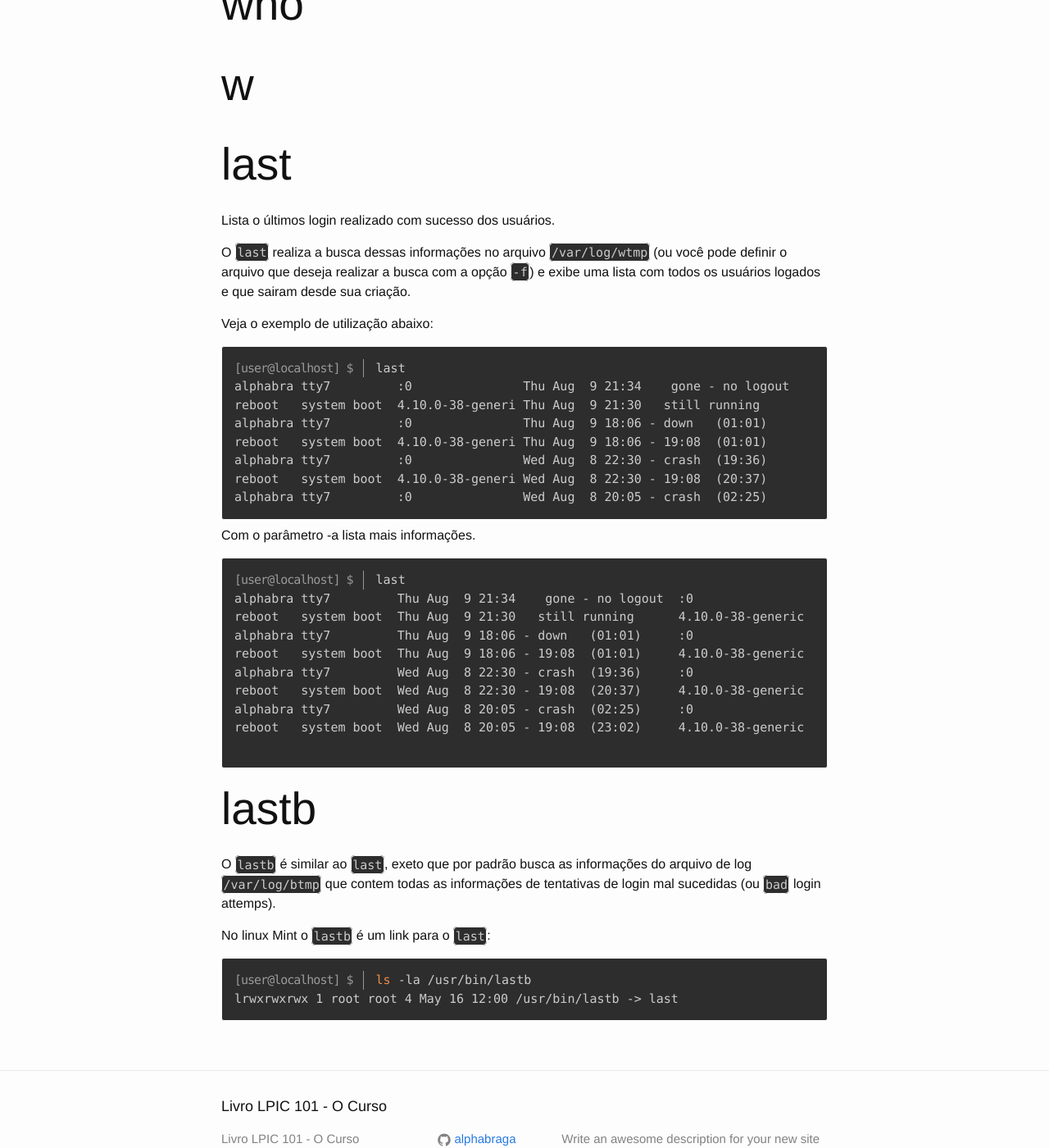
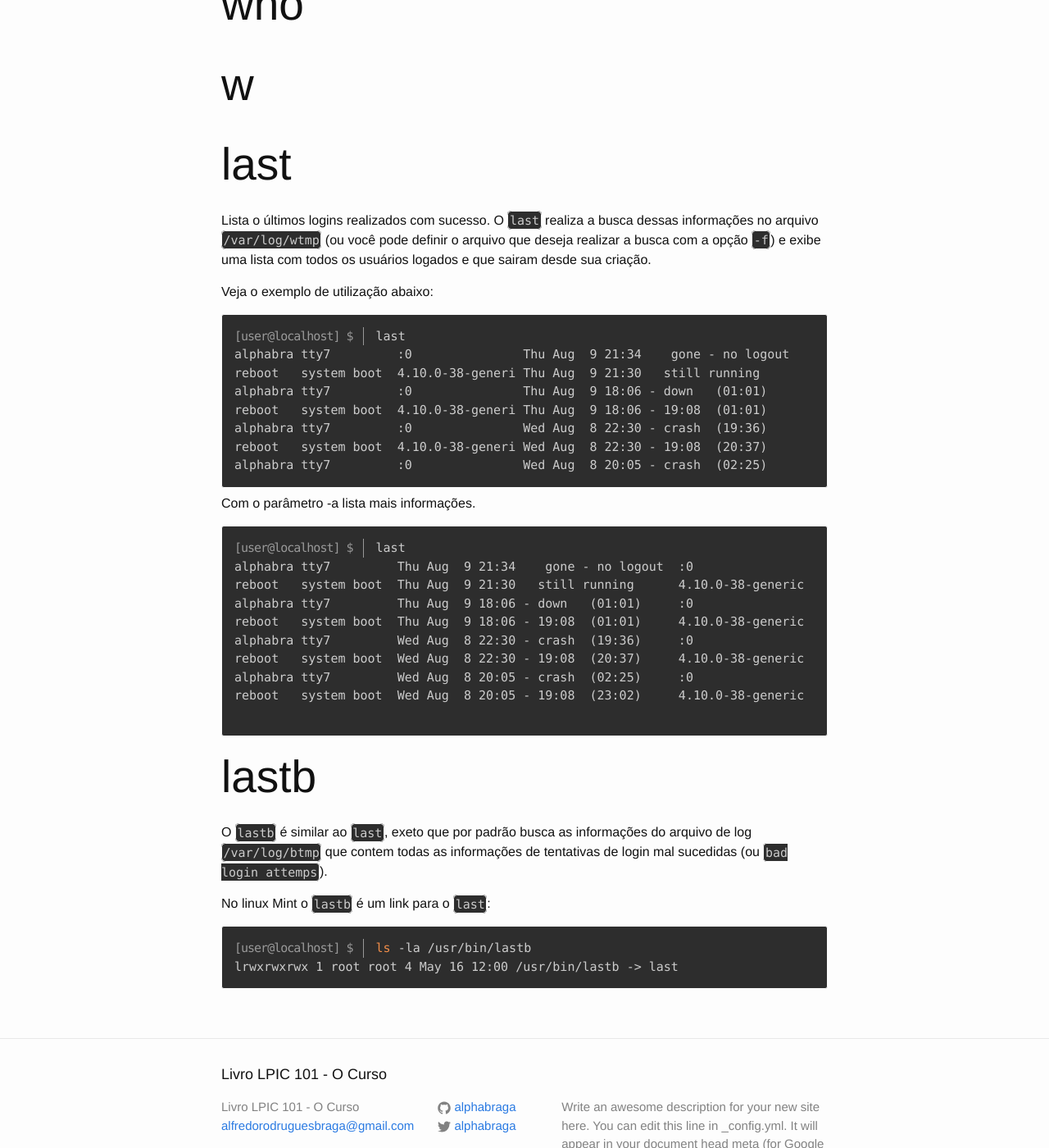
Before and after one commit to alphabraga/lpic1, a Jekyll site: the page built from topicos/110/110-1-realize-tarefas-de-administracao-de-seguranca.md, in a window 1280 px wide and 1400 px high, scrolled down 2973 px. Shown: the whole window at 82% size. Built offline with Jekyll 4.4.1, drawn with Linux system fonts in a browser that asks for light colours.

Commit message:
novidades

```diff
--- a/topicos/110/110-1-realize-tarefas-de-administracao-de-seguranca.md
+++ b/topicos/110/110-1-realize-tarefas-de-administracao-de-seguranca.md
@@ -111,9 +111,7 @@ When run as sh as an interactive non-login, it reads the file specified in ENV.
 
 ## last
 
-Lista o últimos login realizado com sucesso dos usuários.
-
-O `last` realiza a busca dessas informações no arquivo `/var/log/wtmp` (ou você pode definir o arquivo que deseja realizar a busca com a opção `-f`) e exibe uma lista com todos os usuários logados e que sairam desde sua criação.
+Lista o últimos logins realizados com sucesso. O `last` realiza a busca dessas informações no arquivo `/var/log/wtmp` (ou você pode definir o arquivo que deseja realizar a busca com a opção `-f`) e exibe uma lista com todos os usuários logados e que sairam desde sua criação.
 
 Veja o exemplo de utilização abaixo:
 
@@ -146,7 +144,7 @@ reboot   system boot  Wed Aug  8 20:05 - 19:08  (23:02)     4.10.0-38-generic
 
 ## lastb
 
-O `lastb` é similar ao `last`, exeto que por padrão busca as informações do arquivo de log `/var/log/btmp` que contem todas as informações de tentativas de login mal sucedidas (ou `bad` login attemps).
+O `lastb` é similar ao `last`, exeto que por padrão busca as informações do arquivo de log `/var/log/btmp` que contem todas as informações de tentativas de login mal sucedidas (ou `bad login attemps`).
 
 No linux Mint o `lastb` é um link para o `last`:
 
```
Also changed, not shown: topicos/106/106-1-instale-e-configure-X11.md (+9 -11 lines).
